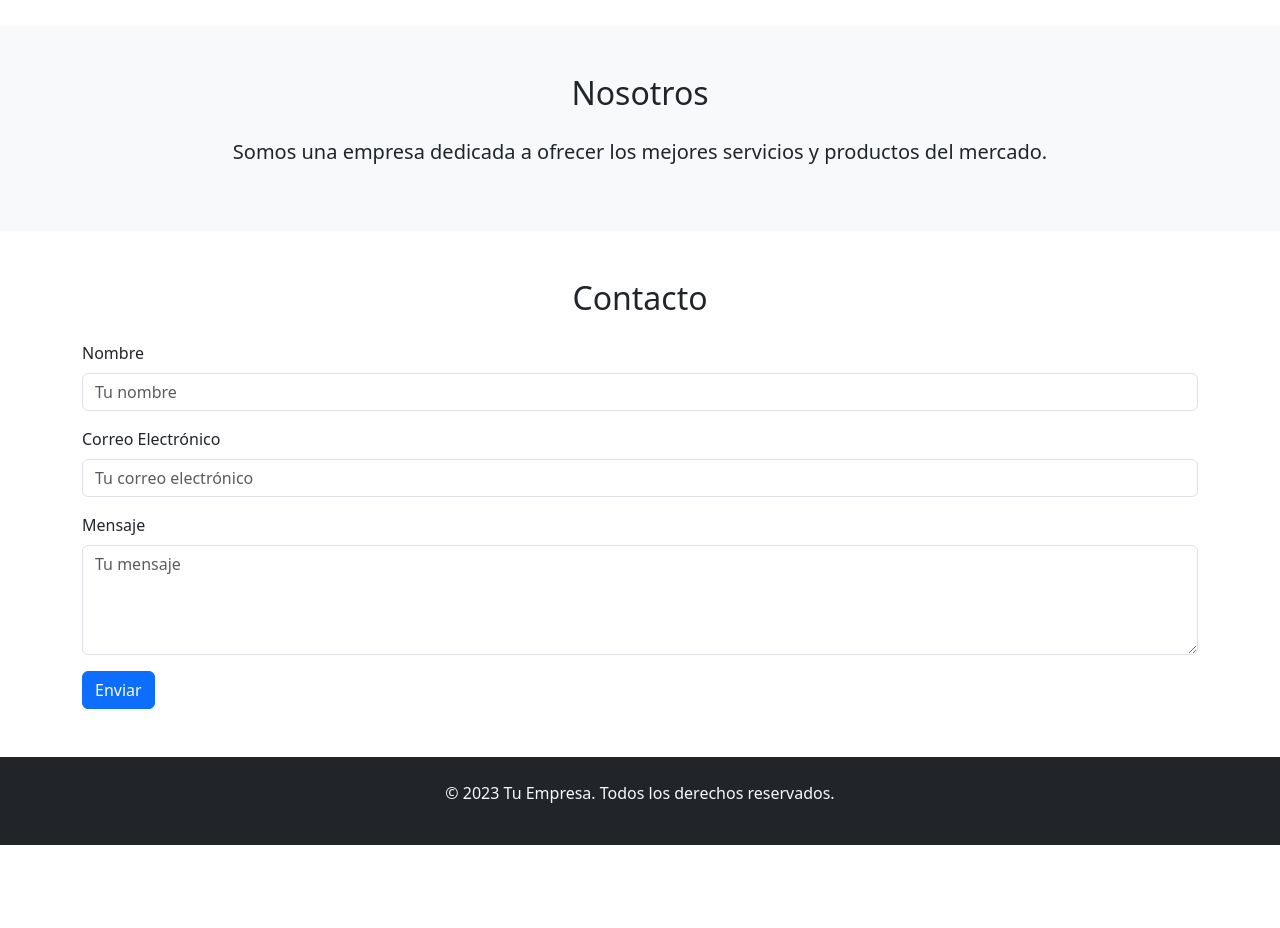
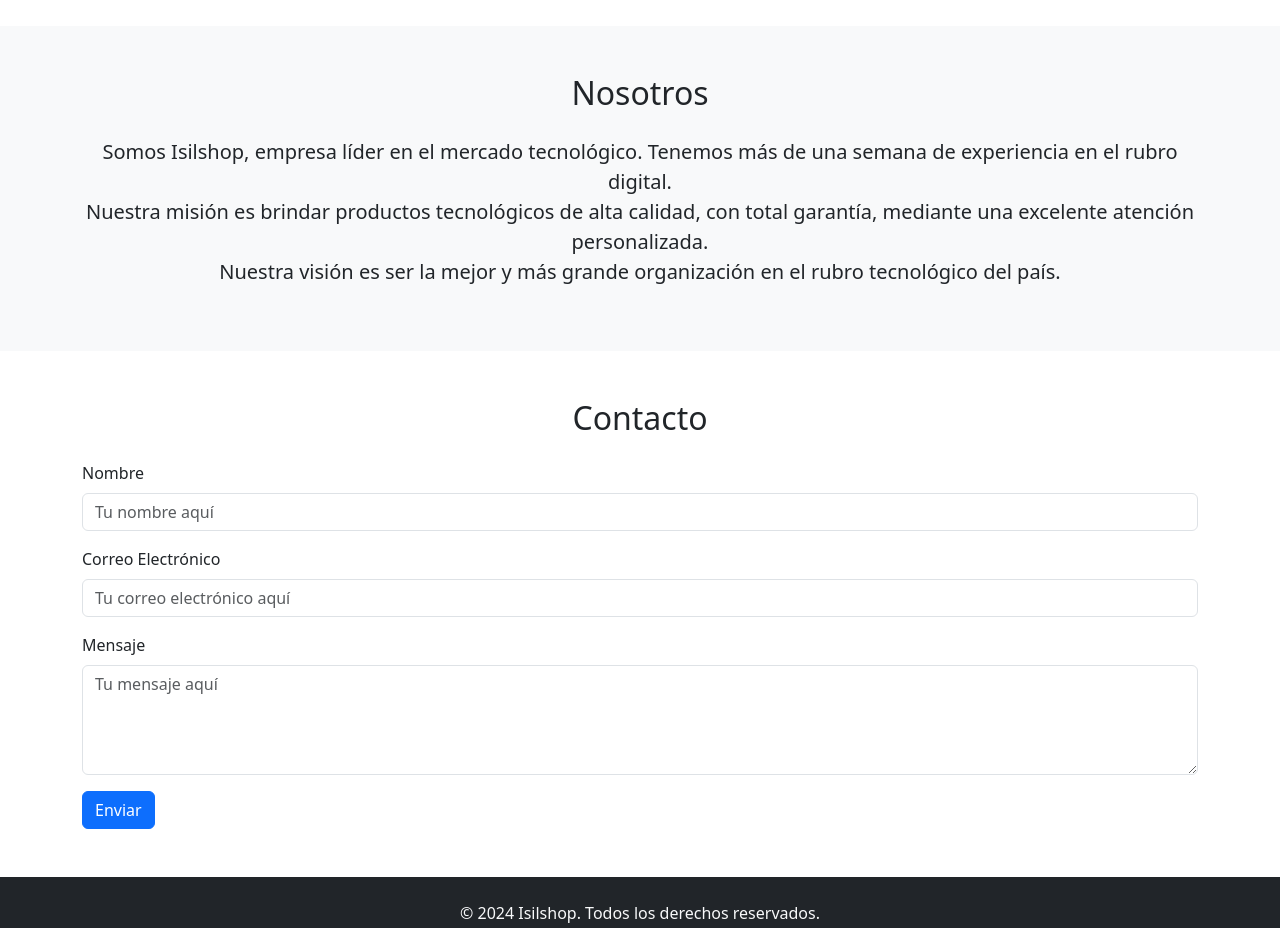
Before and after one commit to 41v420/proyectoweb, a plain HTML site: page index.html in a window 1280 px wide. Shown: the part 1600-2528 px from the top of the page. Before the commit the page ends 2445 px from the top, so only its background shows below. Drawn offline with nearby package versions, Linux system fonts and the light colour scheme.

Commit message:
actualizacion_06 alopez modificacion nosotros / contacto / footer

```diff
--- a/index.html
+++ b/index.html
@@ -77,7 +77,7 @@
 
         </ul>
         <form class="d-flex" role="search">
-          <input class="form-control me-2" type="search" placeholder="Buscar" aria-label="Search">
+          <input class="form-control me-2" type="search" placeholder="¿Qué estás buscando ahora?" aria-label="Search">
           <button class="btn btn-outline-success" type="submit">Buscar</button>
         </form>
       </div>
@@ -176,7 +176,12 @@
   <section id="about" class="py-5 bg-light">
     <div class="container">
       <h2 class="text-center mb-4">Nosotros</h2>
-      <p class="lead text-center">Somos una empresa dedicada a ofrecer los mejores servicios y productos del mercado.</p>
+      <p class="lead text-center">Somos Isilshop, empresa líder en el mercado tecnológico.
+        Tenemos más de una semana de experiencia en el rubro digital.<br>
+        Nuestra misión es brindar productos tecnológicos de alta calidad, con total garantía,
+        mediante una excelente atención personalizada.<br>
+        Nuestra visión es ser la mejor y más grande organización en el rubro tecnológico del país.
+      </p>
     </div>
   </section>
 
@@ -187,15 +192,15 @@
       <form>
         <div class="mb-3">
           <label for="name" class="form-label">Nombre</label>
-          <input type="text" class="form-control" id="name" placeholder="Tu nombre">
+          <input type="text" class="form-control" id="name" placeholder="Tu nombre aquí">
         </div>
         <div class="mb-3">
           <label for="email" class="form-label">Correo Electrónico</label>
-          <input type="email" class="form-control" id="email" placeholder="Tu correo electrónico">
+          <input type="email" class="form-control" id="email" placeholder="Tu correo electrónico aquí">
         </div>
         <div class="mb-3">
           <label for="message" class="form-label">Mensaje</label>
-          <textarea class="form-control" id="message" rows="4" placeholder="Tu mensaje"></textarea>
+          <textarea class="form-control" id="message" rows="4" placeholder="Tu mensaje aquí"></textarea>
         </div>
         <button type="submit" class="btn btn-primary">Enviar</button>
       </form>
@@ -204,7 +209,7 @@
 
   <!-- Footer -->
   <footer class="text-center py-4 bg-dark text-light">
-    <p>© 2023 Tu Empresa. Todos los derechos reservados.</p>
+    <p>© 2024 Isilshop. Todos los derechos reservados.</p>
   </footer>
 
   <!-- Bootstrap JS -->
--- a/styles.css
+++ b/styles.css
@@ -9,21 +9,22 @@
     width: 50px;
     height: 50px;
   }
+
   .container-fluid{
     display: flex;
     justify-content: flex-end;
-    background-color: #eb0808;
+    background-color: #f1f1f1;
     padding: 10px 20px 10px 10px;
     position: fixed;
     width: 100%;
     top: 0;
     z-index: 1000;
+  }
 
-  }
   .container-fluid a {
   color: black;
   padding: 14px 20px;
   text-decoration: none;
   text-align: center;
   margin-right: 30px;
-}
+  }
```
